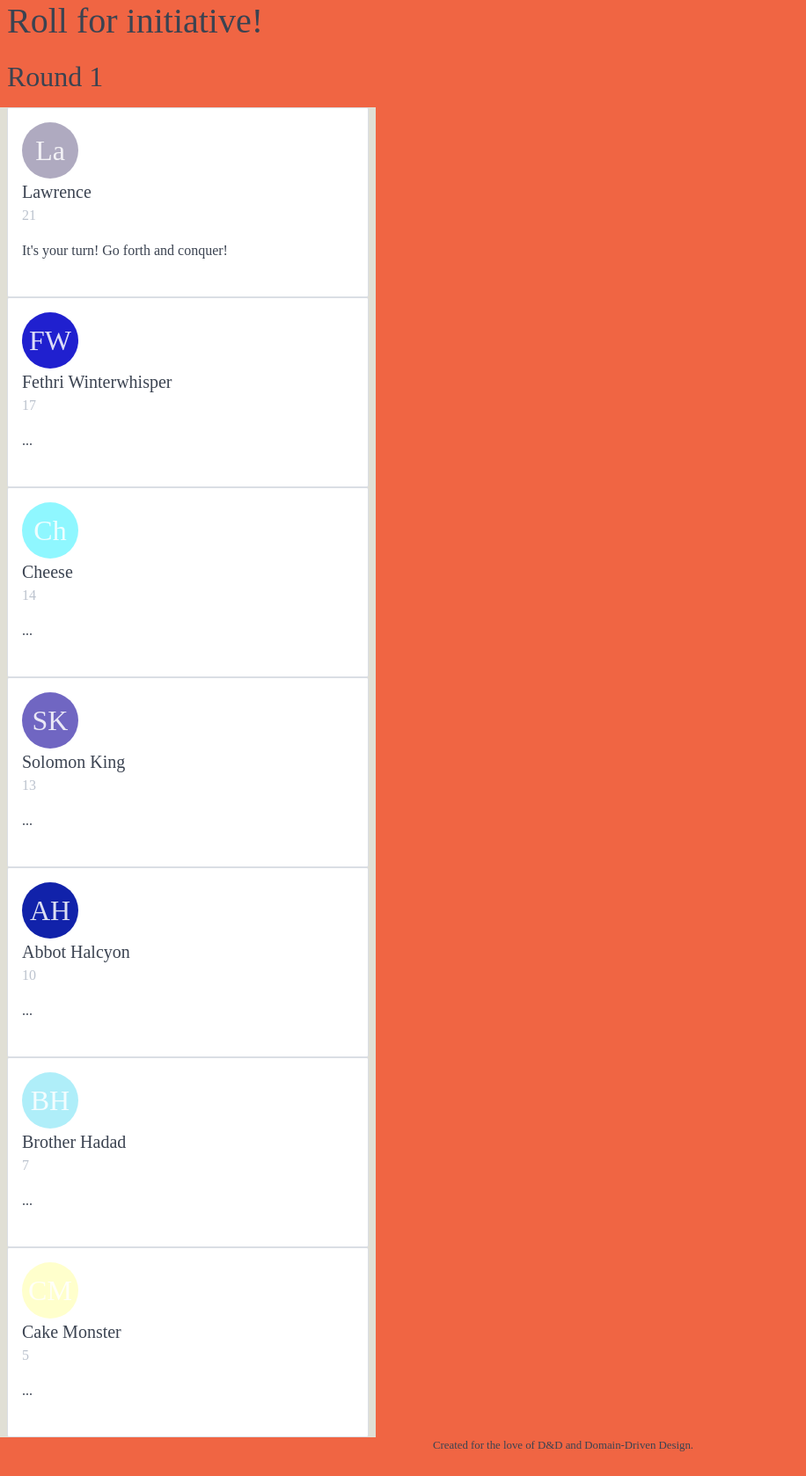
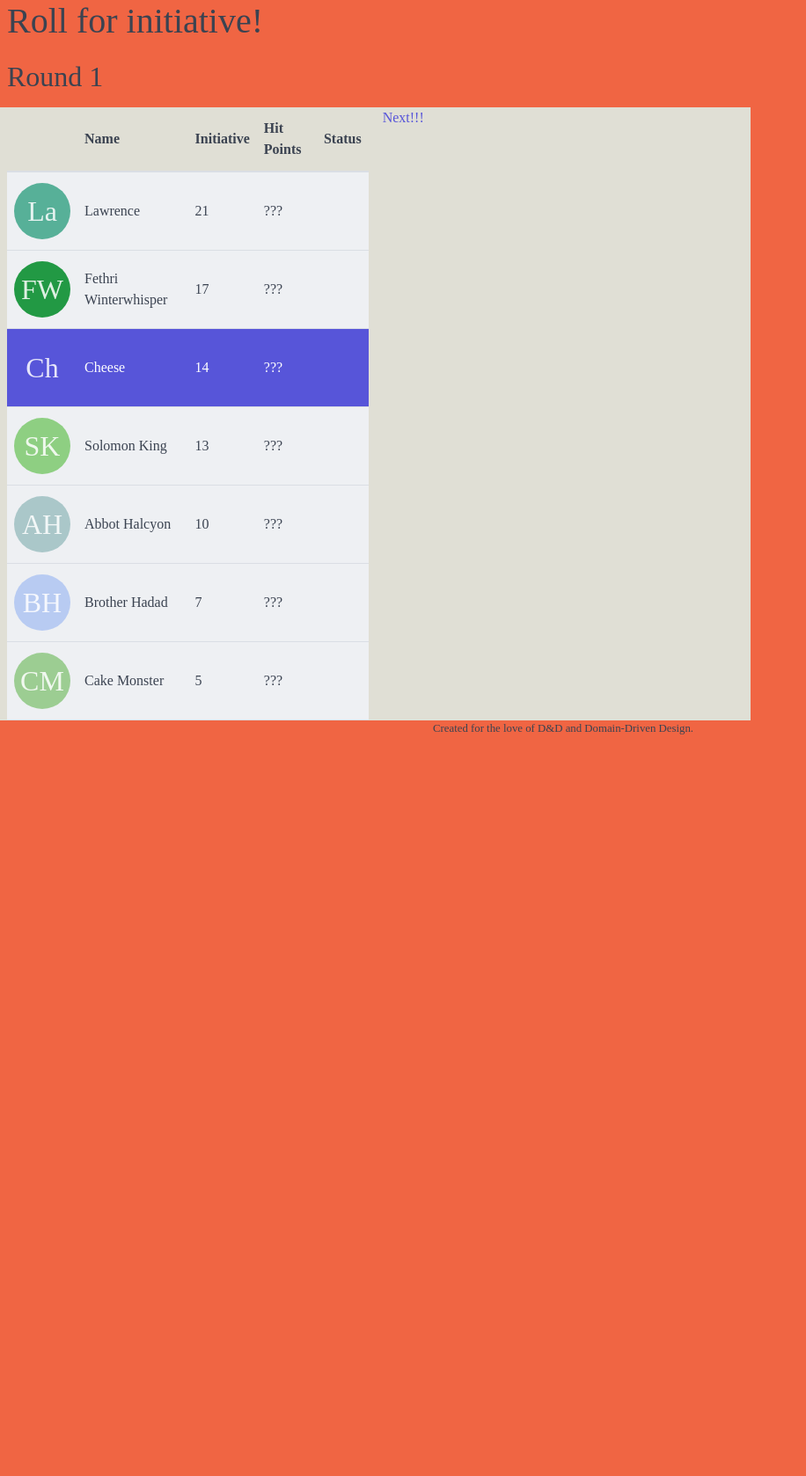
Before and after one commit to IceShirok/dnd-infinity, a Flask app: page /combat in a window 1280 px wide. Shown: the part 118-1796 px from the top of the page at 88% size, without its empty margins (0-916 px from the left). After the commit the page ends 953 px from the top, so only its background shows below. Run offline with Flask 2, Linux system fonts and the light colour scheme; parts of the project's set-up code (start-up, migrations or seed data) failed here and were passed over.

Commit message:
Reformat initiative tracker, add in-memory persistence

```diff
--- a/app.py
+++ b/app.py
@@ -87,13 +87,21 @@ def initiative_tracker_creator():
                            title='D&D Initiative Tracker')
 
 
+it = init_tracker.get_sample_initiative_tracker()
+it.reset_combat()
+
+
 @app.route('/combat')
 def initiative_tracker():
-    initiative_tracker = init_tracker.get_sample_initiative_tracker()
-    initiative_tracker.reset_combat()
     return render_template('init_tracker.html',
                            title='D&D Initiative Tracker',
-                           init_tracker=initiative_tracker)
+                           init_tracker=it)
+
+
+@app.route('/combat/next')
+def initiative_tracker_next_turn():
+    it.next_turn()
+    return redirect(url_for('initiative_tracker'))
 
 
 if __name__ == '__main__':
--- a/templates/init_tracker.html
+++ b/templates/init_tracker.html
@@ -5,23 +5,34 @@
 <h2>Round {{ init_tracker.round }}</h2>
 <div class="columns">
     <div class="column col-4">
-    {% for entity in init_tracker.get_intiative_order() %}
-        <div class="card">
-            <div class="card-image"></div>
-            <div class="card-header">
-                <figure class="avatar avatar-xl" data-initial="{{ entity.avatar_initials }}" style="background-color: {{ entity.avatar_color }};"></figure>
-                <div class="card-title h5">{{ entity.name }}</div>
-                <div class="card-subtitle text-gray">{{ entity.initiative }}</div>
-            </div>
-            <div class="card-body">
-                {% if entity == init_tracker.get_current_entity() %}
-                    <p>It's your turn! Go forth and conquer!</p>
-                {% else %}
-                    <p>...</p>
-                {% endif %}
-            </div>
-        </div>
-    {% endfor %}
+        <table class="table">
+            <thead>
+            <tr>
+                <th></th>
+                <th>Name</th>
+                <th>Initiative</th>
+                <th>Hit Points</th>
+                <th>Status</th>
+            </tr>
+            </thead>
+            <tbody>
+            {% for entity in init_tracker.get_intiative_order() %}
+            <tr class="active {{ 'bg-primary' if entity == init_tracker.get_current_entity() else 'bg-light' }}">
+                <td>
+                    <figure class="avatar avatar-xl" data-initial="{{ entity.avatar_initials }}" style="background-color: {{ entity.avatar_color }};"></figure>
+                </td>
+                <td>{{ entity.name }}</td>
+                <td>{{ entity.initiative }}</td>
+                <td>???</td>
+                <td></td>
+            </tr>
+            {% endfor %}
+            </tbody>
+        </table>
+    </div>
+
+    <div class="column col-4">
+        <a href="{{ url_for('initiative_tracker_next_turn') }}">Next!!!</a>
     </div>
 </div>
 {% endblock %}
```
